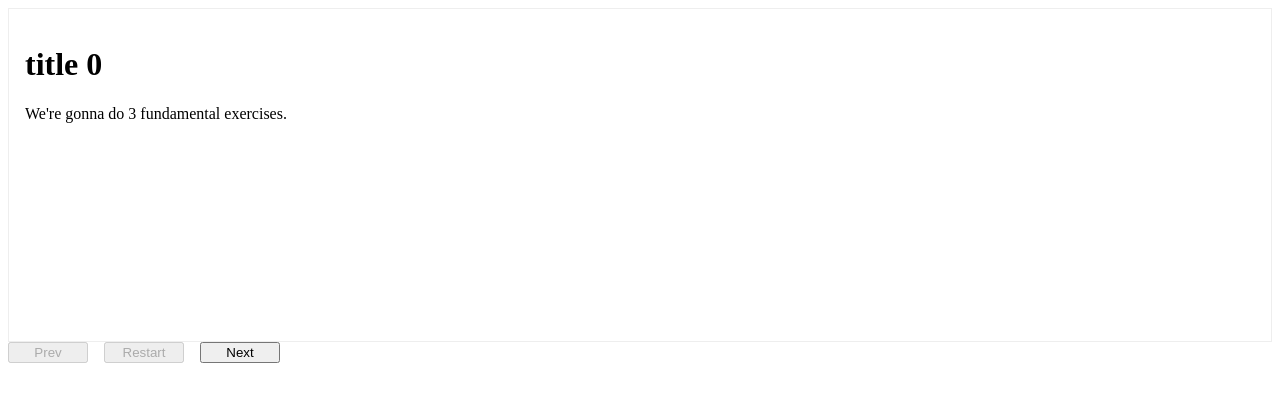
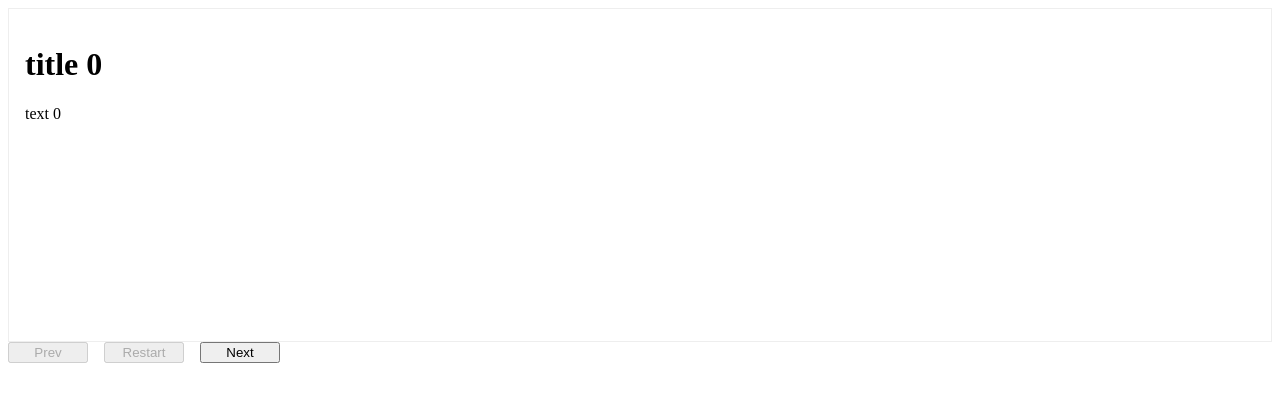
Before and after one commit to mahziyar110/React-Assignments---Placement-preparation---Amazon-Prime-Trending---dc518n7f1qg4, a React app: page / in a window 1280 px wide. Shown: the top 402 px of the page. Built offline with nearby package versions, Linux system fonts and the light colour scheme.

Commit message:
new commit

```diff
--- a/src/components/App.js
+++ b/src/components/App.js
@@ -9,7 +9,7 @@ const App = () => {
     <>
       <div id="slide">
         <h1 data-testid="title">{"title " + index}</h1>
-        <p data-testid="text">{slides[index].text}</p>
+        <p data-testid="text">{"text " + index}</p>
       </div>
       <div id="navigation">
         <button
```
